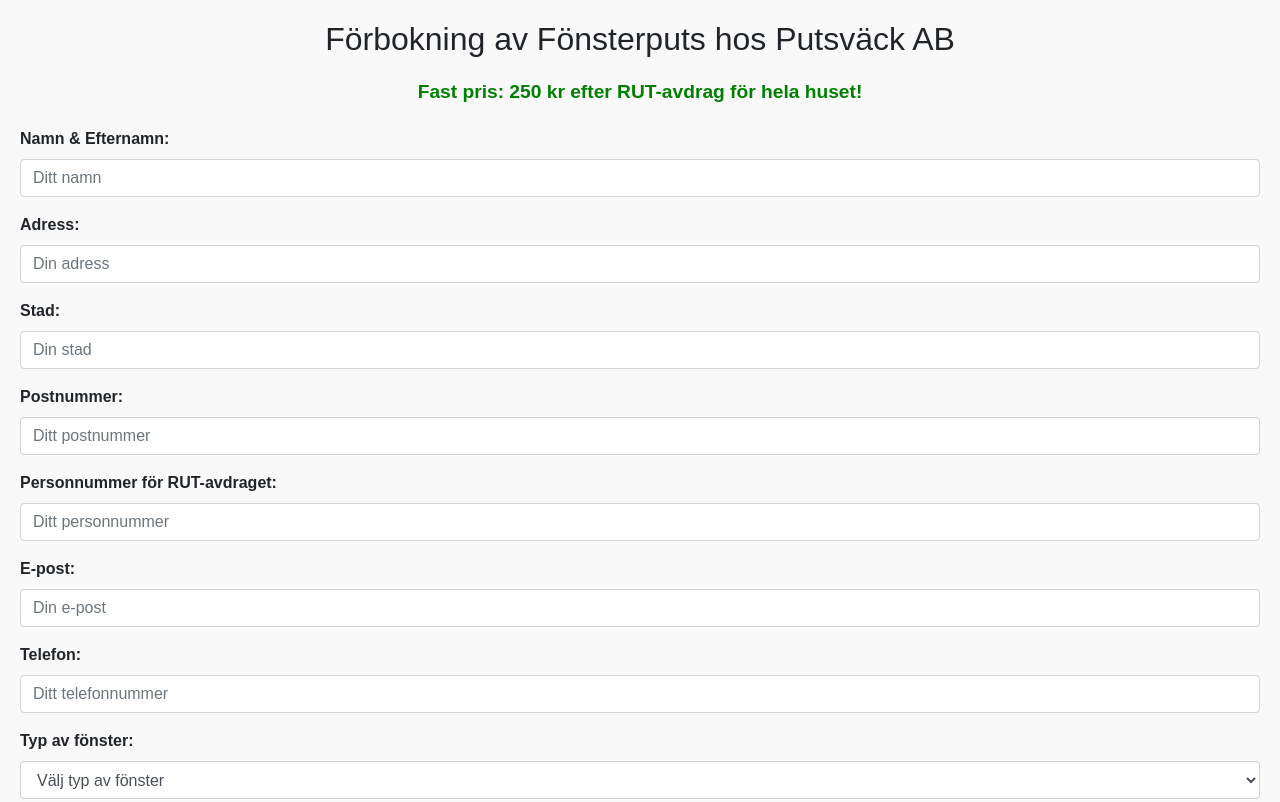
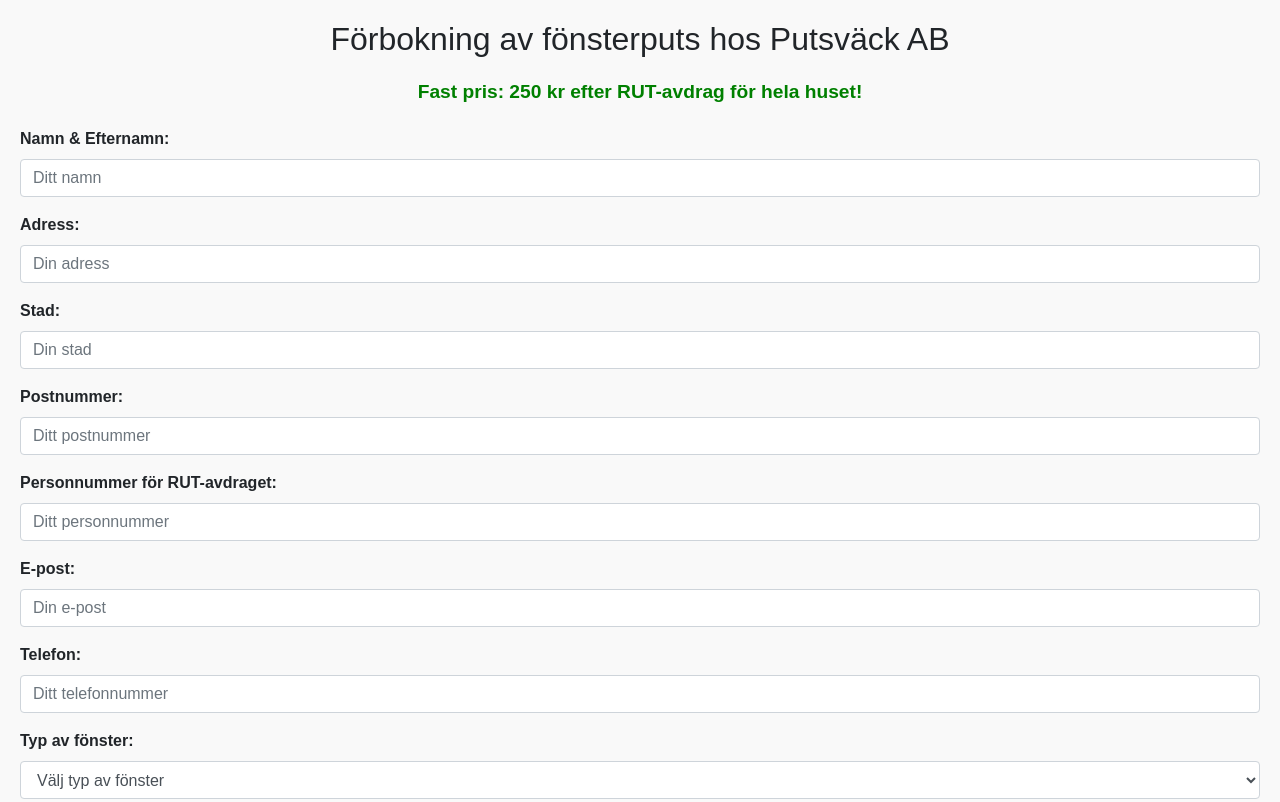
Before and after one commit to Si5193/pk, a plain HTML site: page index.html in a window 1280 px wide. Shown: the top 802 px of the page. Drawn offline with nearby package versions, Linux system fonts and the light colour scheme.

Commit message:
Update index.html

```diff
--- a/index.html
+++ b/index.html
@@ -3,7 +3,7 @@
 <head>
     <meta charset="UTF-8">
     <meta name="viewport" content="width=device-width, initial-scale=1.0">
-    <title>Boka Fönsterputs - Fast pris 260 kr</title>
+    <title>Boka Fönsterputs - Fast pris 250 kr</title>
 
     <!-- Bootstrap 4 CSS för modern styling -->
     <link rel="stylesheet" href="https://stackpath.bootstrapcdn.com/bootstrap/4.5.2/css/bootstrap.min.css">
@@ -79,7 +79,7 @@
 <body>
 
 
-        <h2>Förbokning av Fönsterputs hos Putsväck AB</h2>
+        <h2>Förbokning av fönsterputs hos Putsväck AB</h2>
 
         <!-- Fast pris information -->
         <div class="price-info">
```
